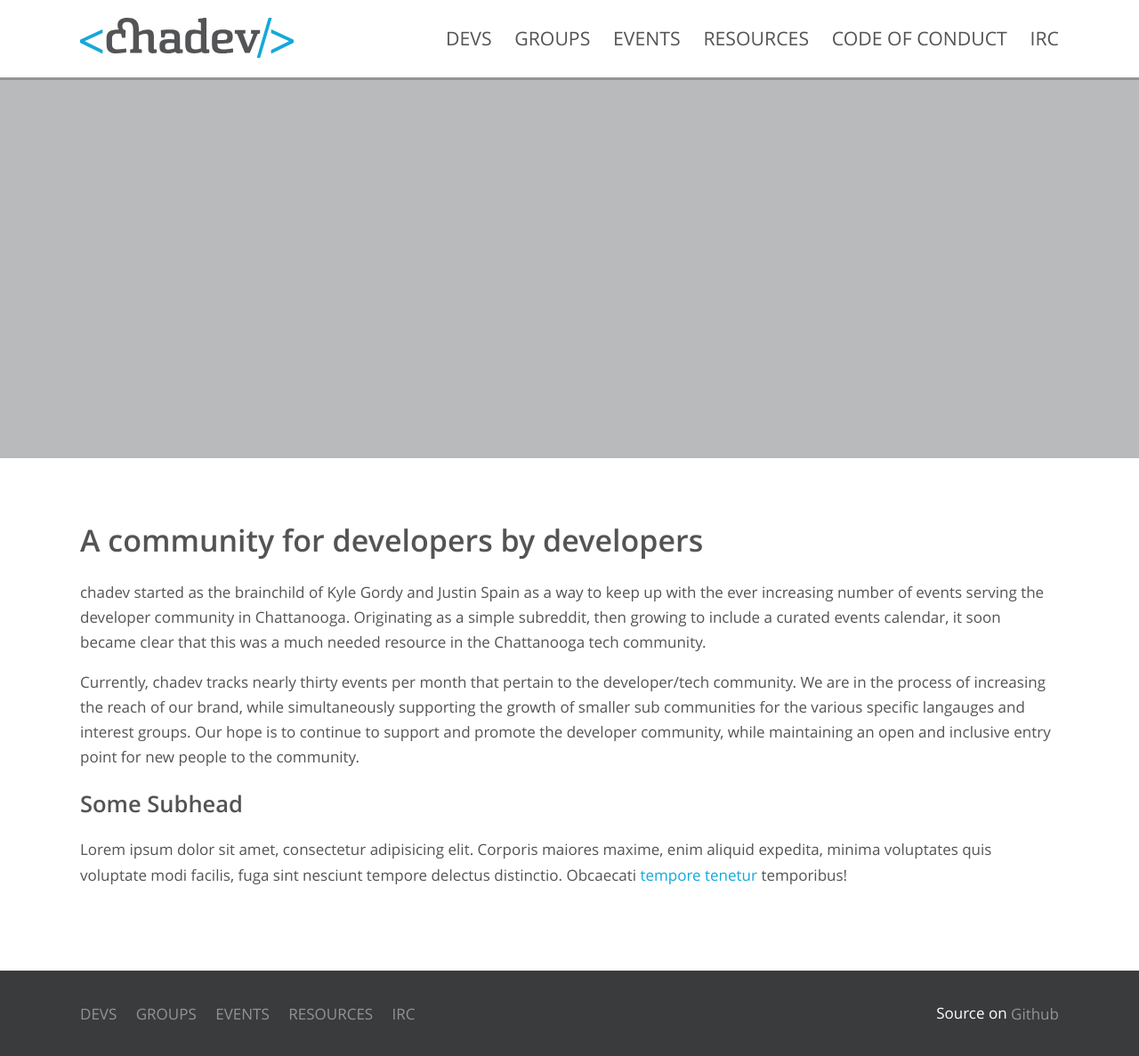
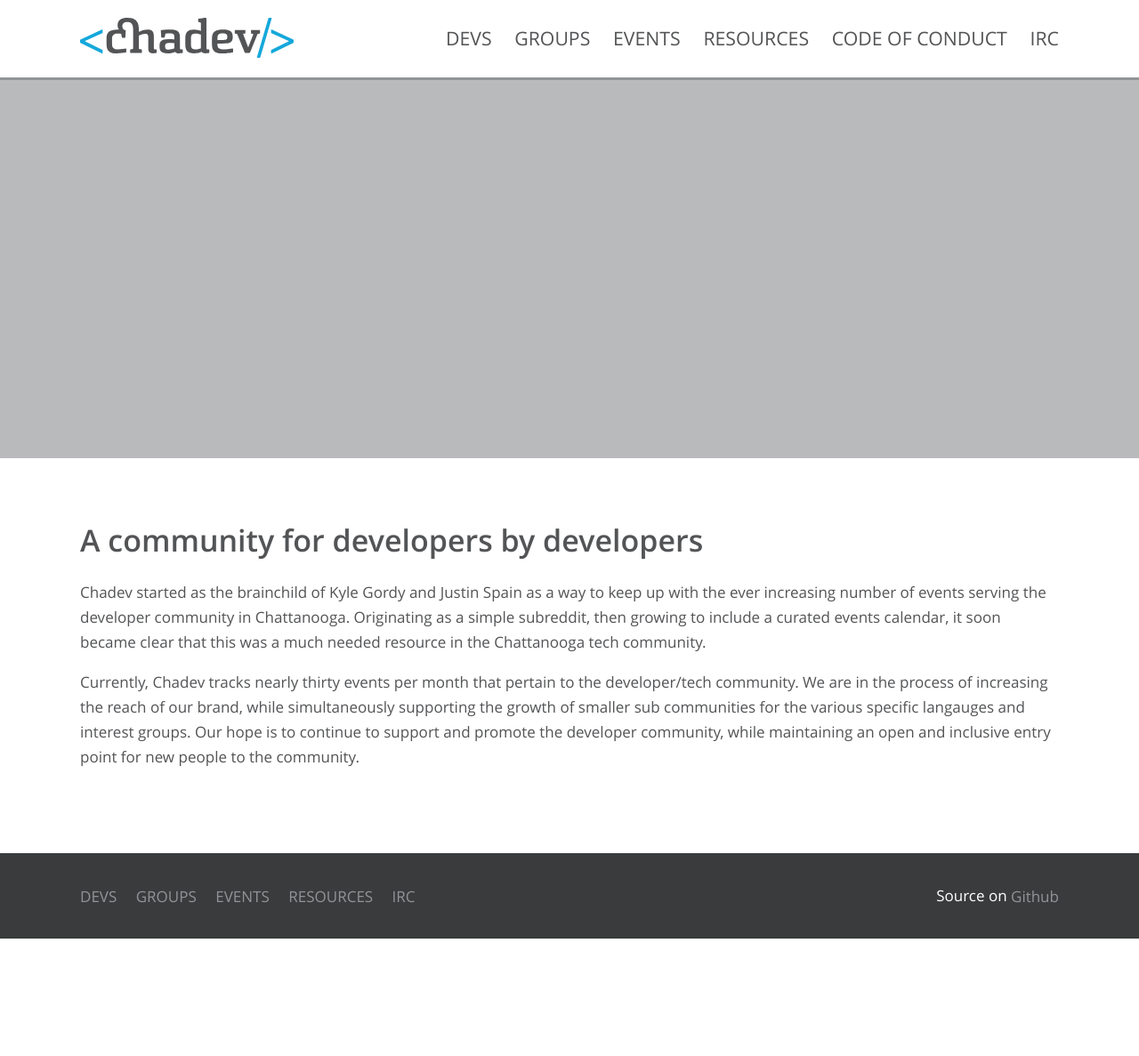
Before and after one commit to chadev/chadev.github.io, a Jekyll site: the page built from index.html, in a window 1280 px wide. Shown: the whole page at 89% size. Built offline with Jekyll 4.4.1, drawn with Linux system fonts in a browser that asks for light colours; after the commit the page ends 1055 px from its top, so only the background shows below that.

```diff
--- a/index.html
+++ b/index.html
@@ -9,20 +9,15 @@ featured-image:
 
 <h1>A community for developers by developers</h1>
 
-<p>chadev started as the brainchild of Kyle Gordy and Justin Spain as a way to
+<p>Chadev started as the brainchild of Kyle Gordy and Justin Spain as a way to
 keep up with the ever increasing number of events serving the developer
 community in Chattanooga. Originating as a simple subreddit, then growing to
 include a curated events calendar, it soon became clear that this was a much
 needed resource in the Chattanooga tech community.</p>
 
-<p>Currently, chadev tracks nearly thirty events per month that pertain to
+<p>Currently, Chadev tracks nearly thirty events per month that pertain to
 the developer/tech community. We are in the process of increasing the reach
 of our brand, while simultaneously supporting the growth of smaller sub
 communities for the various specific langauges and interest groups. Our
 hope is to continue to support and promote the developer community, while
-maintaining an open and inclusive entry point for new people to the community.
-</p>
-
-<h2>Some Subhead</h2>
-
-<p>Lorem ipsum dolor sit amet, consectetur adipisicing elit. Corporis maiores maxime, enim aliquid expedita, minima voluptates quis voluptate modi facilis, fuga sint nesciunt tempore delectus distinctio. Obcaecati <a href="#">tempore tenetur</a> temporibus!</p>
+maintaining an open and inclusive entry point for new people to the community.</p>
```
